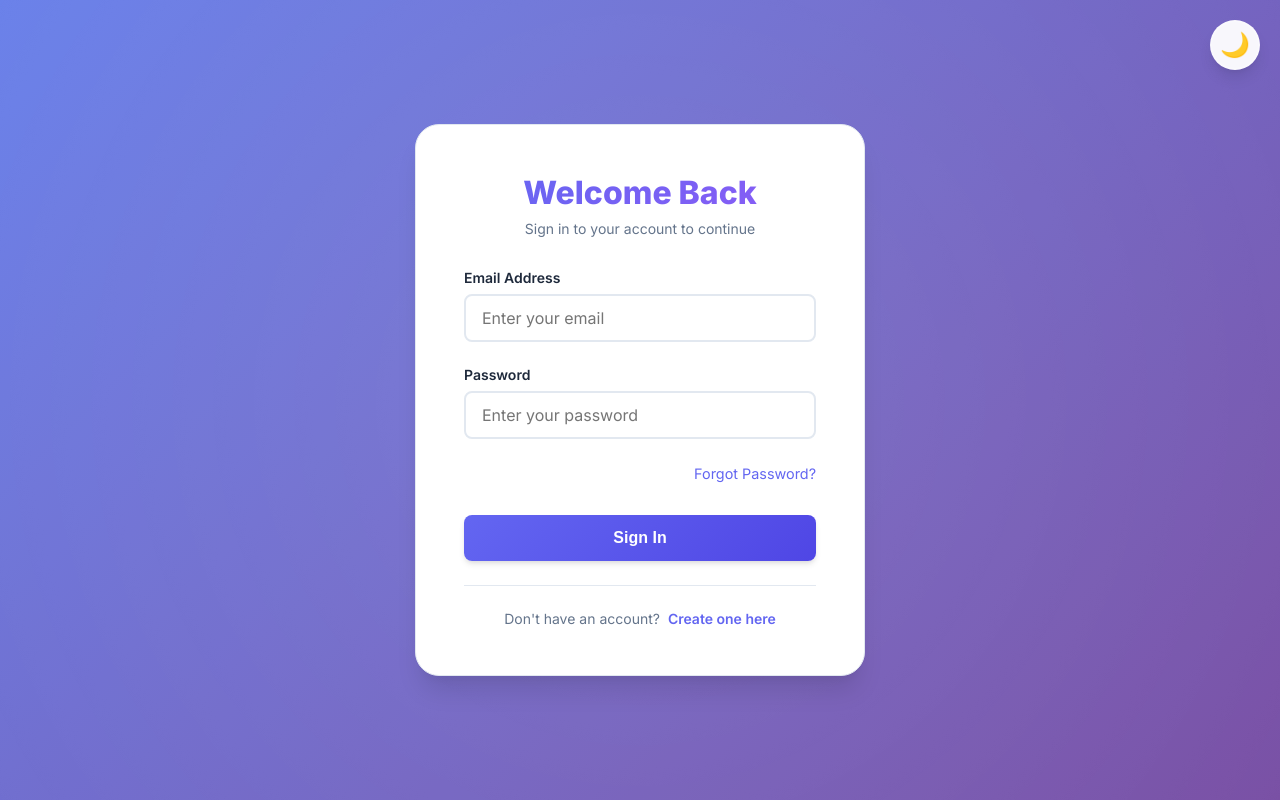
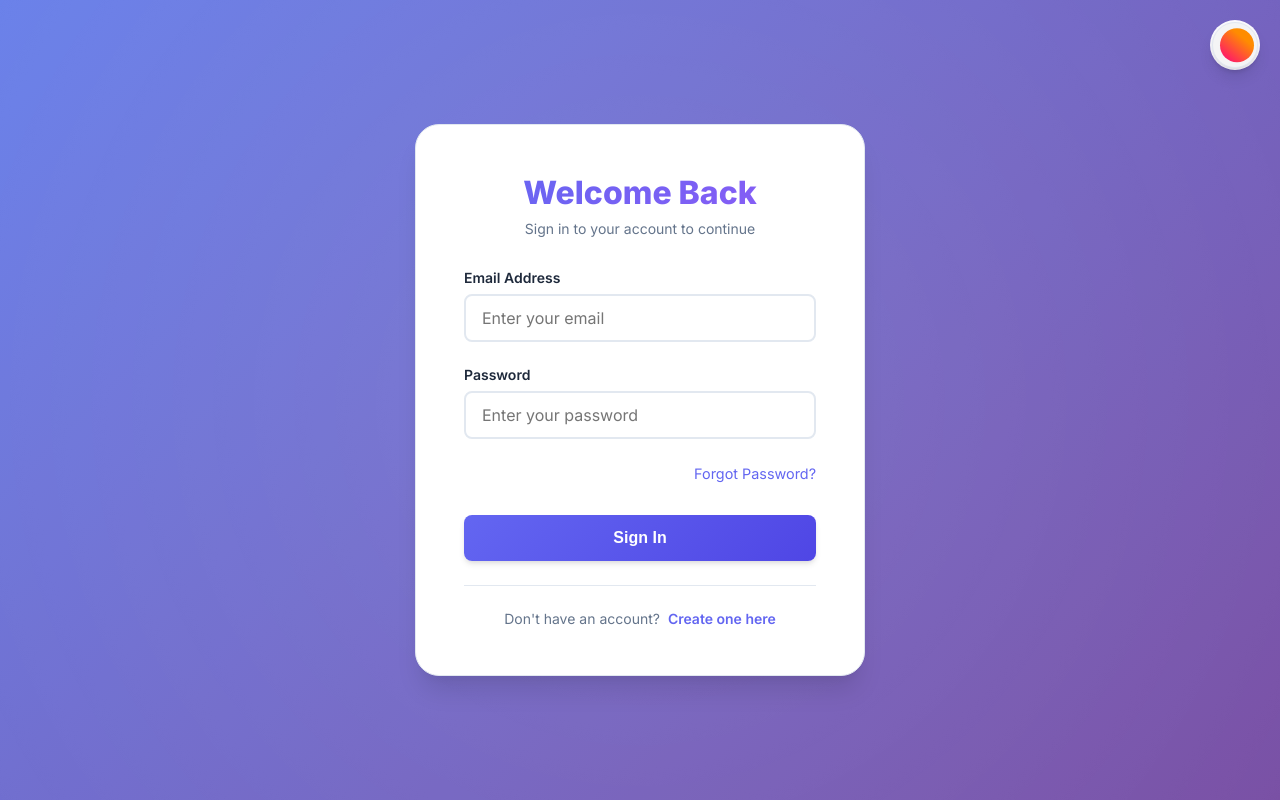
Before and after one commit to yogeshkhant77/Booksy, a React (Create React App) app in the folder frontend/: page /login in a window 1280 px wide. Built offline with nearby package versions, Linux system fonts and the light colour scheme; no server answers.

Commit message:
register & log in page bug fixed

```diff
--- a/frontend/src/pages/Login.js
+++ b/frontend/src/pages/Login.js
@@ -42,9 +42,10 @@ const Login = () => {
 
   return (
     <div className="auth-container">
-      <button onClick={toggleTheme} className="theme-toggle-auth" aria-label="Toggle theme">
-        {theme === "dark" ? "☀️" : "🌙"}
-      </button>
+      <label className="switch theme-switch theme-toggle-auth" aria-label="Toggle theme">
+        <input type="checkbox" checked={theme === "dark"} onChange={toggleTheme} />
+        <span className="slider"></span>
+      </label>
       <div className="auth-form">
         <h2>Welcome Back</h2>
         <p className="subtitle">Sign in to your account to continue</p>
--- a/frontend/src/pages/Register.js
+++ b/frontend/src/pages/Register.js
@@ -56,9 +56,10 @@ const Register = () => {
 
   return (
     <div className="auth-container">
-      <button onClick={toggleTheme} className="theme-toggle-auth" aria-label="Toggle theme">
-        {theme === "dark" ? "☀️" : "🌙"}
-      </button>
+      <label className="switch theme-switch theme-toggle-auth" aria-label="Toggle theme">
+        <input type="checkbox" checked={theme === "dark"} onChange={toggleTheme} />
+        <span className="slider"></span>
+      </label>
       <div className="auth-form">
         <h2>Create Account</h2>
         <p className="subtitle">Join us and start managing your books</p>
```
